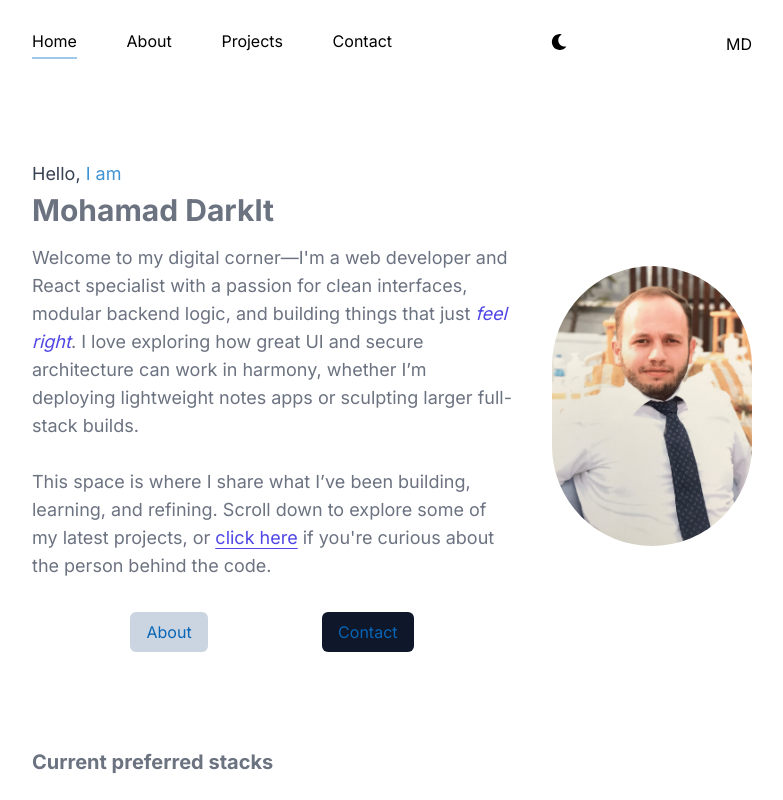
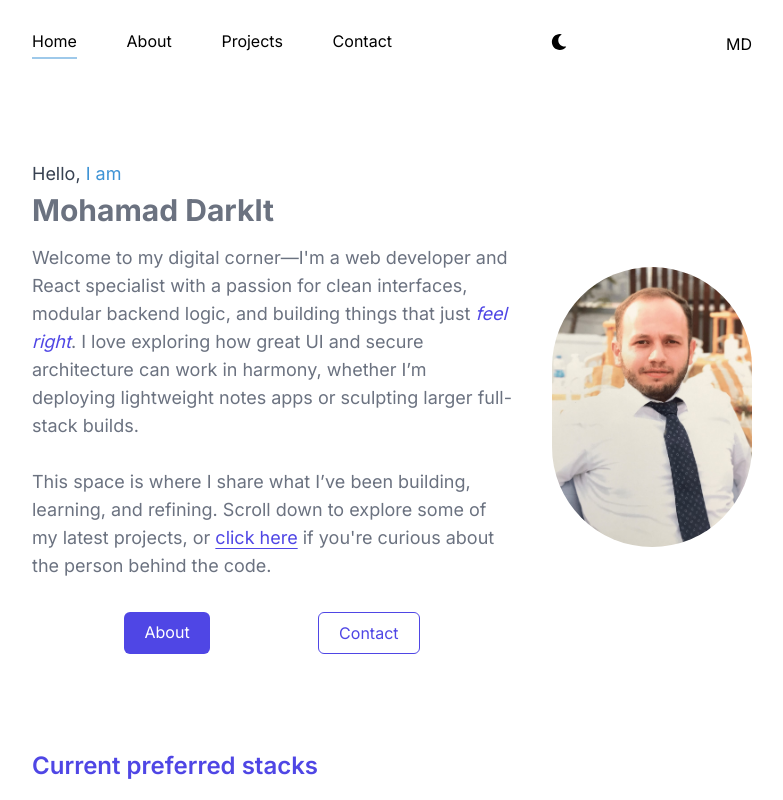
Before and after one commit to hanijack/myportfolio, a Next.js app: page / in a window 1280 px wide. Shown: the top 800 px of the page, without its empty margins (248-1031 px from the left). Built offline with nearby package versions, Linux system fonts and the light colour scheme.

Commit message:
updating links

```diff
--- a/src/app/about/page.tsx
+++ b/src/app/about/page.tsx
@@ -46,10 +46,9 @@ const About = () => {
         <p className="text-gray-500 text-base sm:text-lg leading-relaxed mb-10">
           I thrive on refining deployment setups, chaining advanced MongoDB
           queries with precision, and crafting experiences that balance
-          performance with elegance. Whether it's spinning up a notes app or
-          refactoring backend error handling—I'm all in.
+          performance with elegance. From notes apps to backend refactors—I’m all in.”
         </p>
-
+            <hr className="my-6 border-gray-300 dark:border-gray-600"></hr>
         <h2 className="text-2xl font-semibold mb-4 text-gray-700 dark:text-gray-300">
           Beyond the Code
         </h2>
--- a/src/app/contact/page.tsx
+++ b/src/app/contact/page.tsx
@@ -22,14 +22,14 @@ const Contact = () => {
   Got a project, opportunity, or just want to talk tech? I’d love to hear from you.
 </p>
 <div className="flex items-center gap-4 justify-between">
-  <a href="mailto:your@email.com"  className="inline-block mt-4 px-5 py-2 text-sm bg-indigo-600 text-white rounded hover:bg-indigo-500 transition">
+  <a href="mailto:hani.darklt@gmail.com"  className="inline-block mt-4 px-5 py-2 text-sm bg-indigo-600 text-white rounded hover:bg-indigo-500 transition">
      <span>📬</span> Say&nbsp;Hello
   </a>
   <div className="flex gap-3 text-2xl justify-end">
-    <a href="https://github.com/yourhandle" target="_blank" rel="noopener noreferrer" className="hover:text-indigo-600">
+    <a href="https://github.com/hanijack" target="_blank" rel="noopener noreferrer" className="hover:text-indigo-600">
       <FaGithub />
     </a>
-    <a href="https://linkedin.com/in/yourhandle" target="_blank" rel="noopener noreferrer" className="hover:text-indigo-600">
+    <a href="https://www.linkedin.com/in/mohamad-darklt-892834208" target="_blank" rel="noopener noreferrer" className="hover:text-indigo-600">
       <FaLinkedin />
     </a>
   </div>
--- a/src/app/page.tsx
+++ b/src/app/page.tsx
@@ -50,13 +50,13 @@ export default function Home() {
     <div className="flex gap-4 mt-8 justify-evenly">
       <Link
         href="/about"
-        className="px-4 py-2 bg-slate-300 hover:bg-slate-400 rounded-md hover:text-blue-800 text-[#0865b6]"
+            className="px-5 py-2 text-white bg-indigo-600 hover:bg-indigo-700 dark:bg-indigo-500 dark:hover:bg-indigo-400 rounded-md transition"
       >
         About
       </Link>
       <Link
         href="/contact"
-        className="px-4 py-2 bg-slate-900 rounded-md hover:bg-slate-800 hover:text-[#3e93d5] text-[#0865b6]"
+            className="px-5 py-2 border border-indigo-600 text-indigo-600 dark:text-indigo-300 dark:border-indigo-400 hover:bg-indigo-100 dark:hover:bg-slate-700 rounded-md transition"
       >
         Contact
       </Link>
@@ -65,7 +65,7 @@ export default function Home() {
 </section>
 
         <div className="flex flex-col">
-          <h2 className="font-bold mb-8 text-xl dark:text-white">
+          <h2 className="text-2xl font-semibold mb-8 text-indigo-600 dark:text-indigo-400 ">
 
             Current preferred stacks
           </h2>
```
